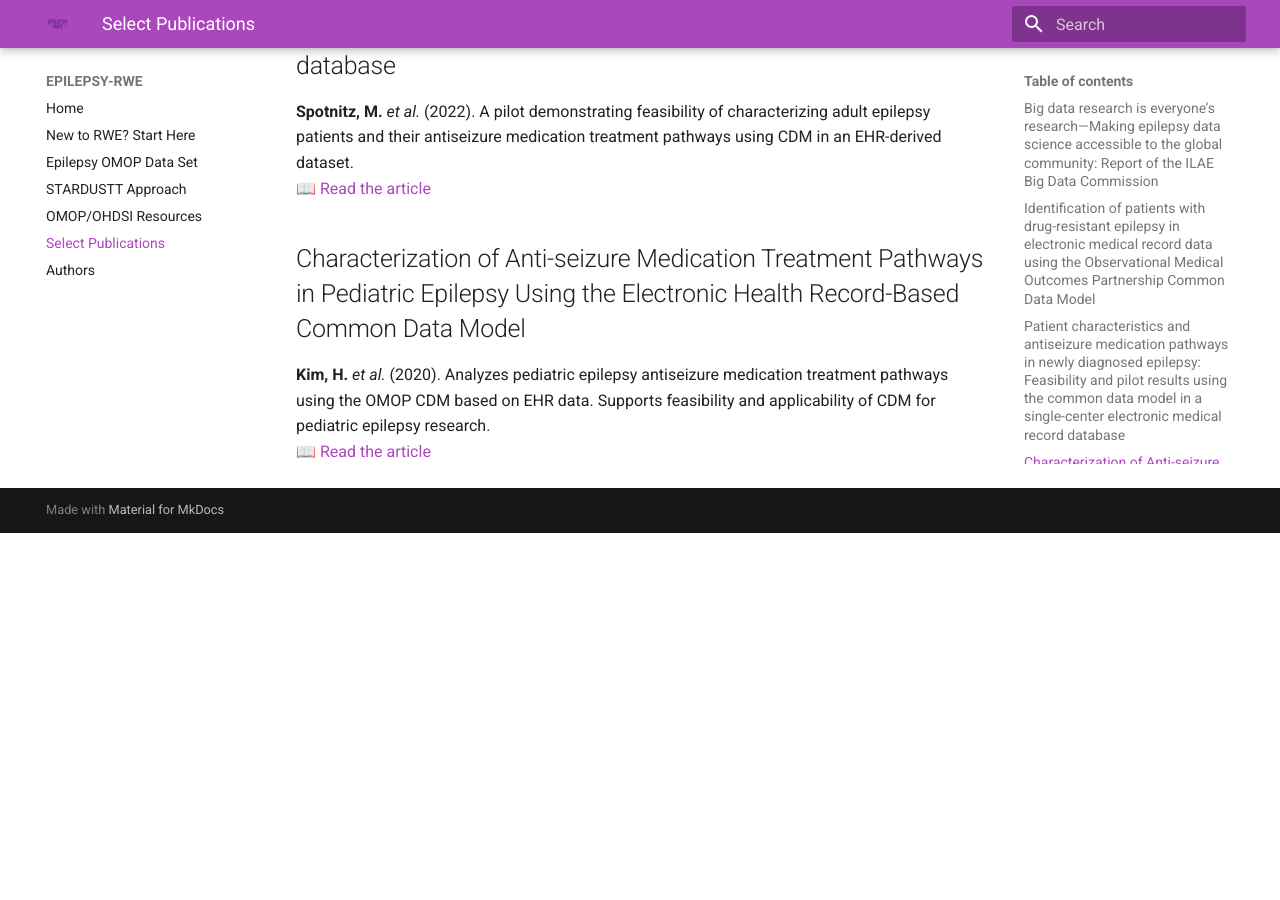
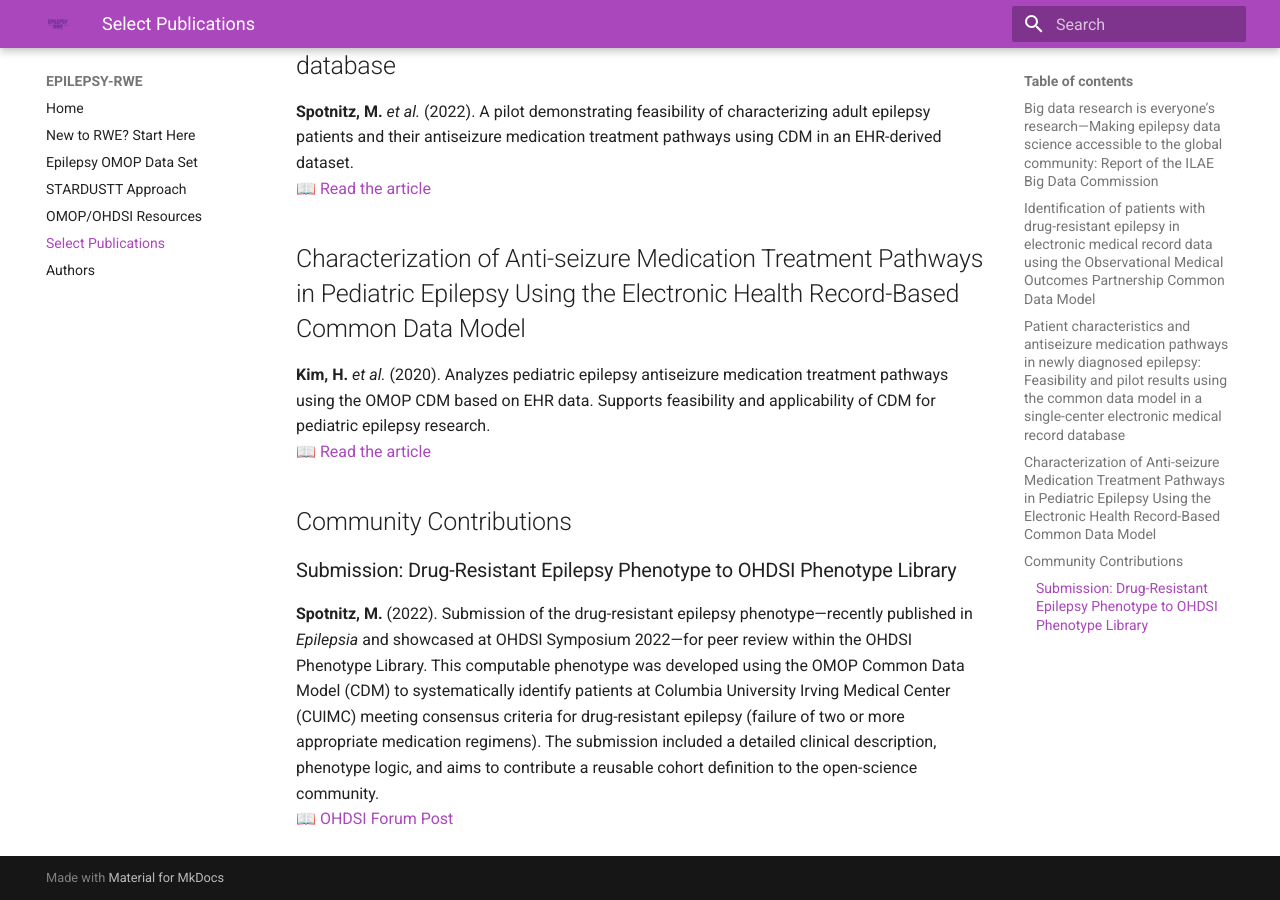
Before and after one commit to BoyceLab/EPILEPSY-RWE, an MkDocs documentation site: the page built from docs/select-publications.md, in a window 1280 px wide and 900 px high, scrolled down 898 px. Built offline with MkDocs 1.6.1 and Material for MkDocs 9.7.7, drawn with Linux system fonts in a browser that asks for light colours; before the commit the page ends 1431 px from its top, so only the background shows below that.

Commit message:
Update select-publications.md

```diff
--- a/docs/select-publications.md
+++ b/docs/select-publications.md
@@ -18,3 +18,9 @@ A comprehensive review by the ILAE Big Data Commission aimed at demystifying how
 ## Characterization of Anti-seizure Medication Treatment Pathways in Pediatric Epilepsy Using the Electronic Health Record-Based Common Data Model
 **Kim, H.** *et al.* (2020). Analyzes pediatric epilepsy antiseizure medication treatment pathways using the OMOP CDM based on EHR data. Supports feasibility and applicability of CDM for pediatric epilepsy research.
 📖 [Read the article](https://pubmed.ncbi.nlm.nih.gov/32477256/)
+
+## Community Contributions
+
+### Submission: Drug-Resistant Epilepsy Phenotype to OHDSI Phenotype Library
+**Spotnitz, M.** (2022). Submission of the drug-resistant epilepsy phenotype—recently published in *Epilepsia* and showcased at OHDSI Symposium 2022—for peer review within the OHDSI Phenotype Library. This computable phenotype was developed using the OMOP Common Data Model (CDM) to systematically identify patients at Columbia University Irving Medical Center (CUIMC) meeting consensus criteria for drug-resistant epilepsy (failure of two or more appropriate medication regimens). The submission included a detailed clinical description, phenotype logic, and aims to contribute a reusable cohort definition to the open-science community.
+📖 [OHDSI Forum Post](https://forums.ohdsi.org/t/phenotype-submission-drug-resistant-epilepsy/17569)
```
